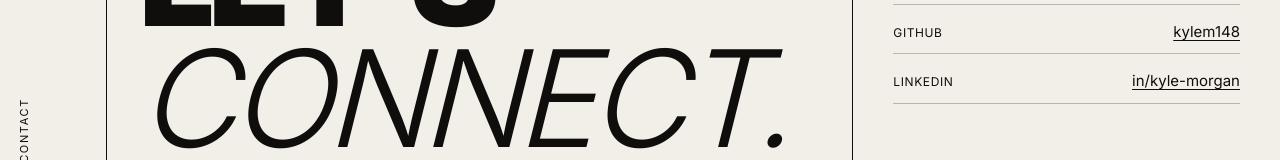
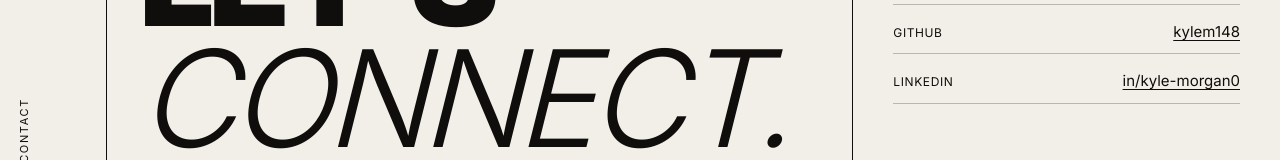
Before and after one commit to kylem148/kyle-morgan.me, a Next.js app: page / in a window 1280 px wide. Shown: the part 2449-2609 px from the top of the page. Built offline with nearby package versions, Linux system fonts and the light colour scheme.

Commit message:
feat: update linkedin

```diff
--- a/src/app/components/sections/Contact.tsx
+++ b/src/app/components/sections/Contact.tsx
@@ -3,7 +3,7 @@ import SectionRail from "../ui/SectionRail";
 const LINKS = [
   { label: "Email", value: "kyle@themorganization.com", href: "mailto:kyle@themorganization.com" },
   { label: "GitHub", value: "kylem148", href: "https://github.com/kylem148" },
-  { label: "LinkedIn", value: "in/kyle-morgan", href: "https://linkedin.com/in/kyle-morgan0" },
+  { label: "LinkedIn", value: "in/kyle-morgan0", href: "https://linkedin.com/in/kyle-morgan0" },
 ] as const;
 
 export default function Contact() {
```
